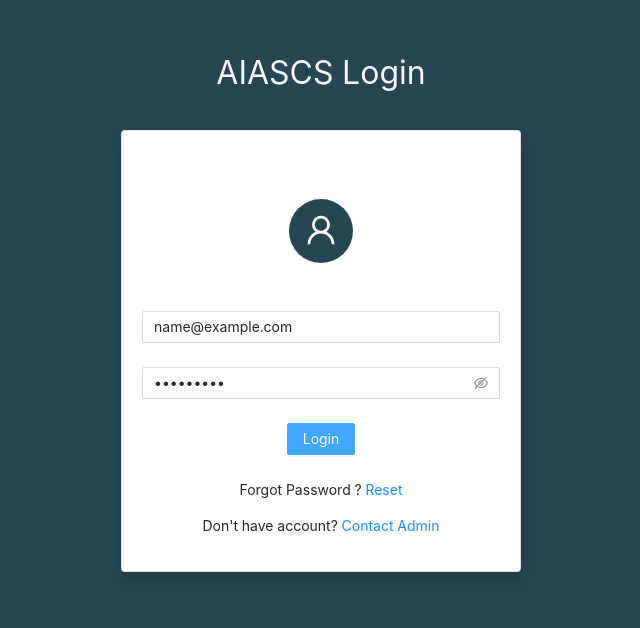
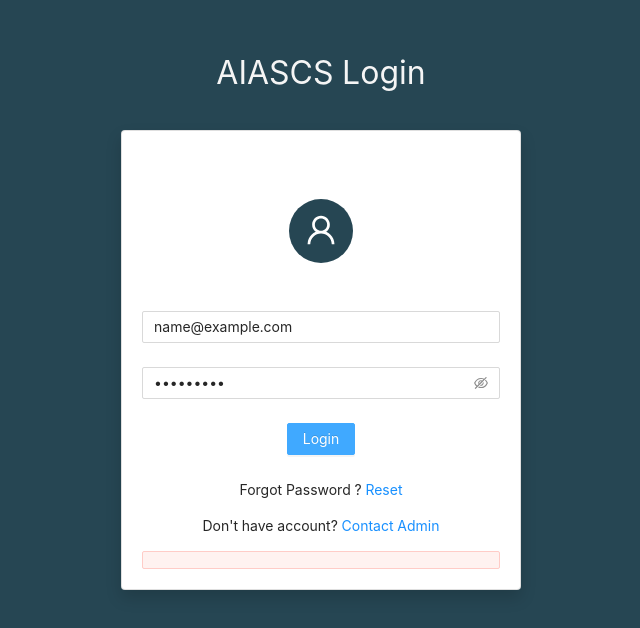
Before and after one commit to TechReport/aiascs-dashboard, a React (Create React App) app: page / in a window 1280 px wide. Both pictures are taken after typing "name@example.com", "Sample123" into the empty fields and a click on the button "Login". Shown: the top 628 px of the page, without its empty margins (319-959 px from the left). Built offline with nearby package versions, Linux system fonts and the light colour scheme; no server answers.

Commit message:
enhance: set alert info incase of failed login

```diff
--- a/src/Pages/Authentication/Login.jsx
+++ b/src/Pages/Authentication/Login.jsx
@@ -1,21 +1,26 @@
-import { Form, Alert, Button, Input, Space, Steps } from 'antd'
+import { Form, Button, Input, Alert } from 'antd'
 import '../../Styles/login.css'
 
 import {
     UserOutlined
 } from '@ant-design/icons';
+import { useState } from 'react';
+
 import Avatar from 'antd/lib/avatar/avatar';
-import { Link, useHistory } from 'react-router-dom';
+import { Link } from 'react-router-dom';
 import { authAPI } from '../../Services/auth/authAPI';
 
 import eventEmitter from '../../Services/EventEmitter'
 
 export default function Login() {
+    const [error, setError] = useState({ status: false, message: '', descriptions: '' })
+
     const onFinishFailed = async (e) => {
         console.log(e)
     }
 
     const onFinish = async (userDetails) => {
+        setError({ status: false, message: '', descriptions: '' })
         await authAPI.login(userDetails)
             .then(data => {
                 if (data.data.target === 'firstTimeLoginStatus') {
@@ -27,6 +32,7 @@ export default function Login() {
                 window.location.reload()
             }).catch(err => {
                 console.log(err)
+                setError({ status: true, message: err.message, descriptions: err.descriptions })
             })
     }
 
@@ -54,13 +60,13 @@ export default function Login() {
                 </Form.Item>
                 <p>Forgot Password ? <Link>Reset</Link> </p>
                 <p>Don't have account? <Link to='/'>Contact Admin</Link></p>
-                {/* {error.status &&
-                <Alert
-                    message={error.message}
-                    description={error.descriptions}
-                    type="error"
-                />
-            } */}
+                {error.status &&
+                    <Alert
+                        message={error.message}
+                        description={error.descriptions}
+                        type="error"
+                    />
+                }
             </Form>
         </div>
     )
```
